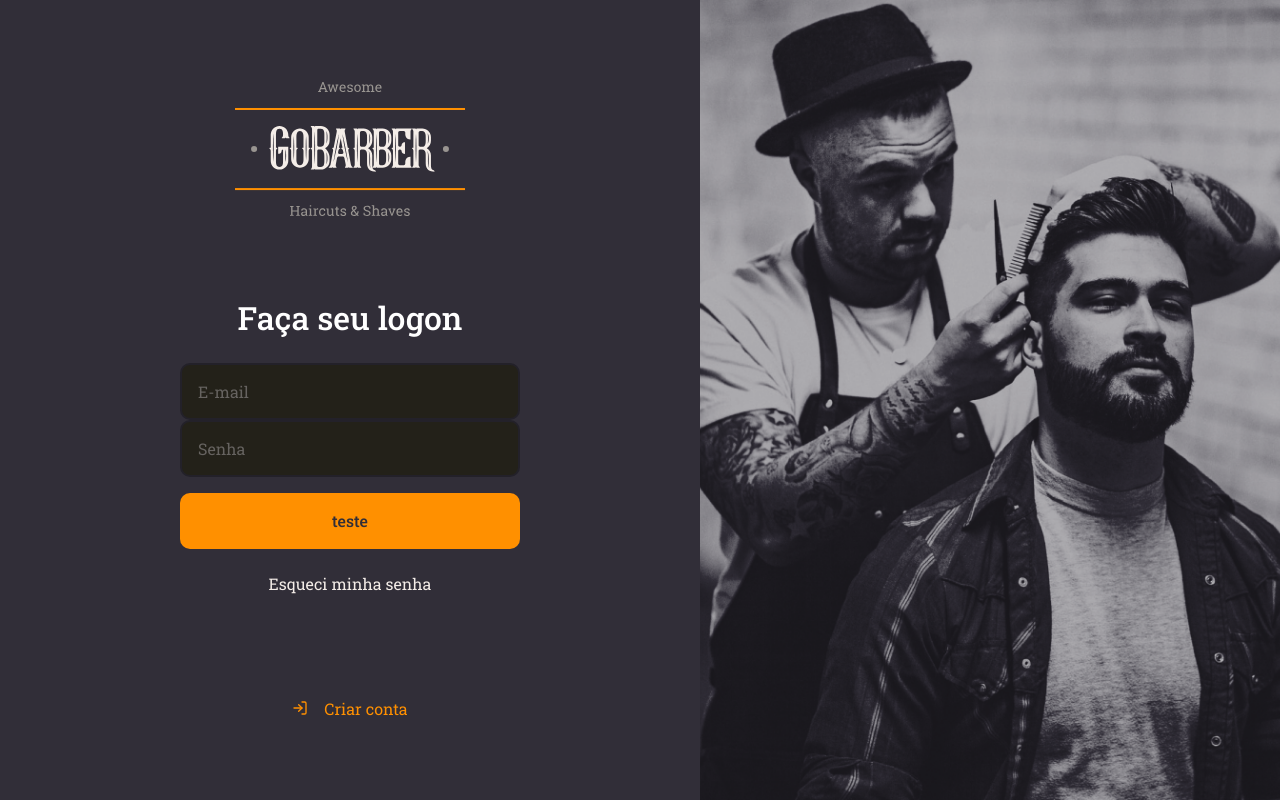
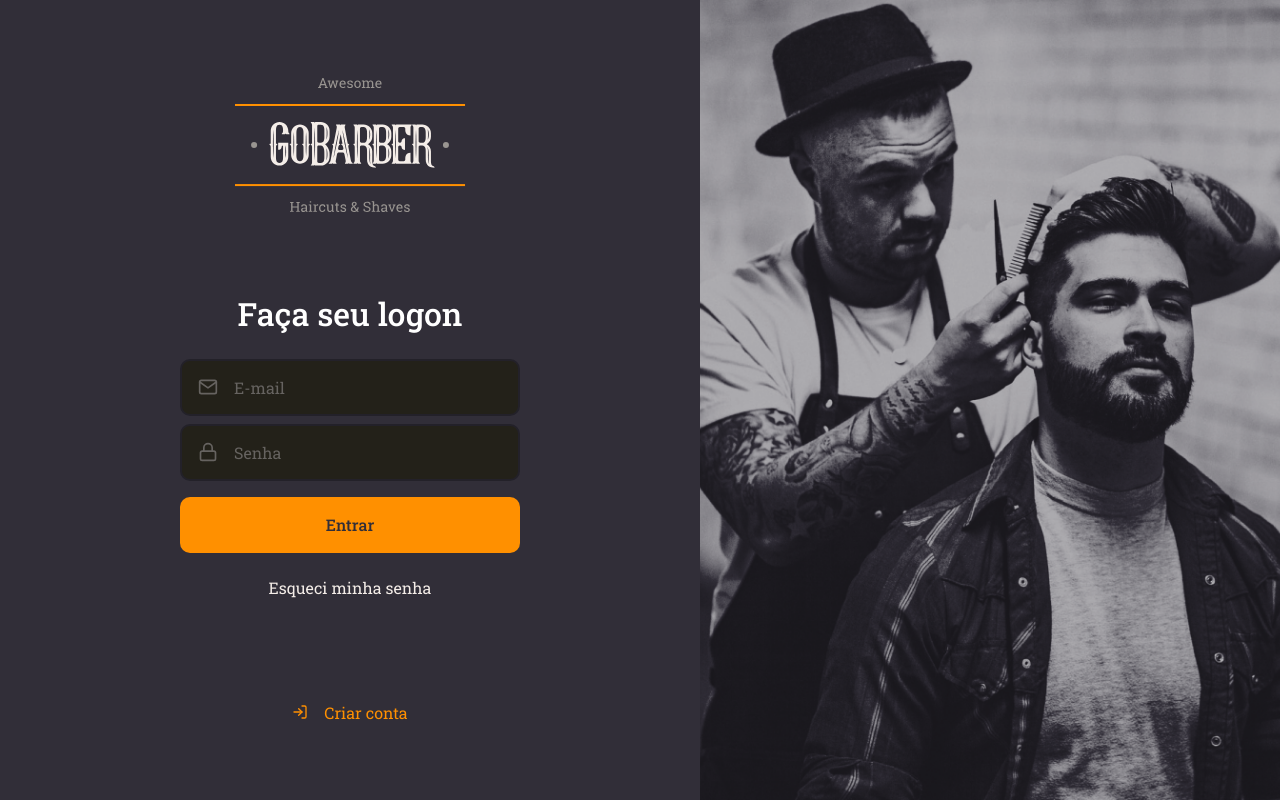
Before and after one commit to muriloportugal/bootcamp11, a React (Create React App) app in the folder nivel3/06-gobarber-web/: page / in a window 1280 px wide. Built offline with nearby package versions, Linux system fonts and the light colour scheme.

Commit message:
Iniciado aula página de cadastro

```diff
--- a/nivel3/06-gobarber-web/src/components/Button/index.tsx
+++ b/nivel3/06-gobarber-web/src/components/Button/index.tsx
@@ -11,10 +11,10 @@
 // interface de props são todos os atributos de um button do HTML (ButtonProps). Isso se
 // chama spreading. (foi criado uma regra no eslint para desabilitar o erro)
 
-const Button: React.FC<ButtonProps> = props => (
-  <button type="button" {...props}>
-    teste
-  </button>
+const Button: React.FC<ButtonProps> = ({ children, ...rest }) => (
+  <Container type="button" {...rest}>
+    {children}
+  </Container>
 );
 
 export default Button;
--- a/nivel3/06-gobarber-web/src/components/Button/styles.tsx
+++ b/nivel3/06-gobarber-web/src/components/Button/styles.tsx
@@ -1,3 +1,19 @@
 import styled from 'styled-components';
+import { shade } from 'polished';
 
-export const Container = styled.div``;
+export const Container = styled.button`
+  background: #ff9000;
+  height: 56px;
+  border-radius: 10px;
+  border: 0;
+  padding: 0 16px;
+  color: #312e38;
+  width: 100%;
+  font-weight: 500;
+  margin-top: 16px;
+  transition: background-color 0.2s;
+
+  &:hover {
+    background: ${shade(0.2, '#ff9000')};
+  }
+`;
--- a/nivel3/06-gobarber-web/src/components/Input/index.tsx
+++ b/nivel3/06-gobarber-web/src/components/Input/index.tsx
@@ -1,4 +1,5 @@
 import React, { InputHTMLAttributes } from 'react';
+import { IconBaseProps } from 'react-icons';
 
 import { Container } from './styles';
 
@@ -7,17 +8,21 @@
 // propriedades que nosso input precisa.
 interface InputProps extends InputHTMLAttributes<HTMLInputElement> {
   name: string;
+  // Especifico que vou receber um ícone como propriedade do meu componente, e esse
+  // ícone também tem propriedades (IconBaseProps)
+  icon: React.ComponentType<IconBaseProps>;
 }
 
-const Input: React.FC<InputProps> = props => (
+const Input: React.FC<InputProps> = ({ icon: Icon, ...rest }) => (
   <Container>
+    {Icon && <Icon size={20} />}
     {
       // Recebo todas as propriedades que foram passadas para o meu elemento
       // pelo parâmetro props, e repasso ele para o input, já que definimos qe a
       // interface de props são todos os atributos de um input do HTML (InputProps). Isso se
       // chama spreading. (foi criado uma regra no eslint para desabilitar o erro)
     }
-    <input {...props} />
+    <input {...rest} />
   </Container>
 );
 
--- a/nivel3/06-gobarber-web/src/components/Input/styles.ts
+++ b/nivel3/06-gobarber-web/src/components/Input/styles.ts
@@ -1,3 +1,32 @@
 import styled from 'styled-components';
 
-export const Container = styled.div``;
+export const Container = styled.div`
+  background: #232119;
+  border-radius: 10px;
+  border: 2px solid #232129;
+  padding: 16px;
+  width: 100%;
+  color: #666360;
+
+  display: flex;
+  align-items: center;
+
+  & + div {
+    margin-top: 8px;
+  }
+
+  input {
+    flex: 1;
+    background: transparent;
+    border: 0;
+    color: #f4ede8;
+
+    &::placeholder {
+      color: #666360;
+    }
+  }
+
+  svg {
+    margin-right: 16px;
+  }
+`;
--- a/nivel3/06-gobarber-web/src/pages/Signin/index.tsx
+++ b/nivel3/06-gobarber-web/src/pages/Signin/index.tsx
@@ -1,5 +1,5 @@
 import React from 'react';
-import { FiLogIn } from 'react-icons/fi';
+import { FiLogIn, FiMail, FiLock } from 'react-icons/fi';
 
 import { Container, Content, Background } from './styles';
 
@@ -14,8 +14,13 @@
       <img src={logoImg} alt="logo" />
       <form>
         <h1>Faça seu logon</h1>
-        <Input name="email" placeholder="E-mail" />
-        <Input name="password" type="password" placeholder="Senha" />
+        <Input name="email" icon={FiMail} placeholder="E-mail" />
+        <Input
+          name="password"
+          icon={FiLock}
+          type="password"
+          placeholder="Senha"
+        />
         <Button type="submit">Entrar</Button>
         <a href="forgot">Esqueci minha senha</a>
       </form>
--- a/nivel3/06-gobarber-web/src/pages/Signin/styles.ts
+++ b/nivel3/06-gobarber-web/src/pages/Signin/styles.ts
@@ -24,40 +24,6 @@
 
     h1 {
       margin-bottom: 24px;
-    }
-
-    input {
-      background: #232119;
-      border-radius: 10px;
-      border: 2px solid #232129;
-      padding: 16px;
-      width: 100%;
-      color: #f4ede8;
-
-      &::placeholder {
-        color: #666360;
-      }
-
-      & + input {
-        margin-top: 8px;
-      }
-    }
-
-    button {
-      background: #ff9000;
-      height: 56px;
-      border-radius: 10px;
-      border: 0;
-      padding: 0 16px;
-      color: #312e38;
-      width: 100%;
-      font-weight: 500;
-      margin-top: 16px;
-      transition: background-color 0.2s;
-
-      &:hover {
-        background: ${shade(0.2, '#ff9000')};
-      }
     }
 
     a {
```
Also changed, not shown: nivel3/06-gobarber-web/.eslintrc.json.
